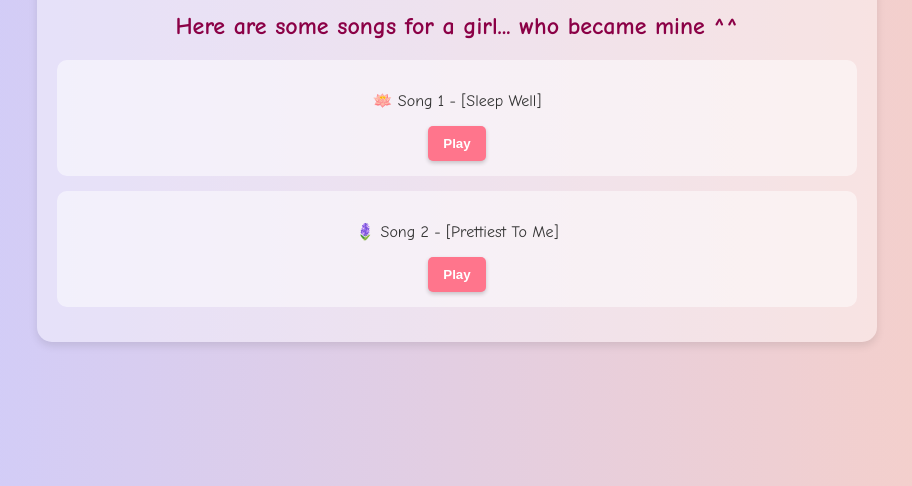
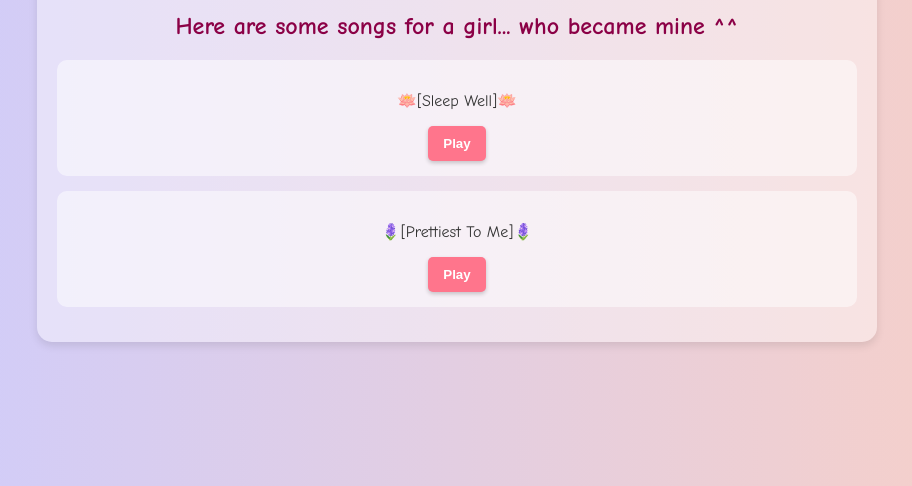
Before and after one commit to Othandi/vuosip-iv-, a plain HTML site: page index.html in a window 1280 px wide. Shown: the part 314-800 px from the top of the page, without its empty margins (183-1095 px from the left). Drawn offline with Linux system fonts and the light colour scheme.

Commit message:
Update index.html

```diff
--- a/index.html
+++ b/index.html
@@ -22,11 +22,11 @@
         <div class="music-section">
             <h2>Here are some songs for a girl... who became mine ^^</h2>
             <div class="song">
-                <p>🪷 Song 1 - [Sleep Well]</p>
+                <p>🪷[Sleep Well]🪷</p>
                 <button onclick="window.open('https://open.spotify.com/track/4qwKWGKzuq8mgIunO6EaA1?si=0c5e46f9a19440ae', '_blank')">Play</button>
             </div>
             <div class="song">
-                <p>🪻 Song 2 - [Prettiest To Me]</p>
+                <p>🪻[Prettiest To Me]🪻</p>
                 <button onclick="window.open('https://open.spotify.com/track/7rfvlim74ftATAUcpMO1Vx?si=5a06f263605e451f', '_blank')">Play</button>
             </div>
         </div>
```
